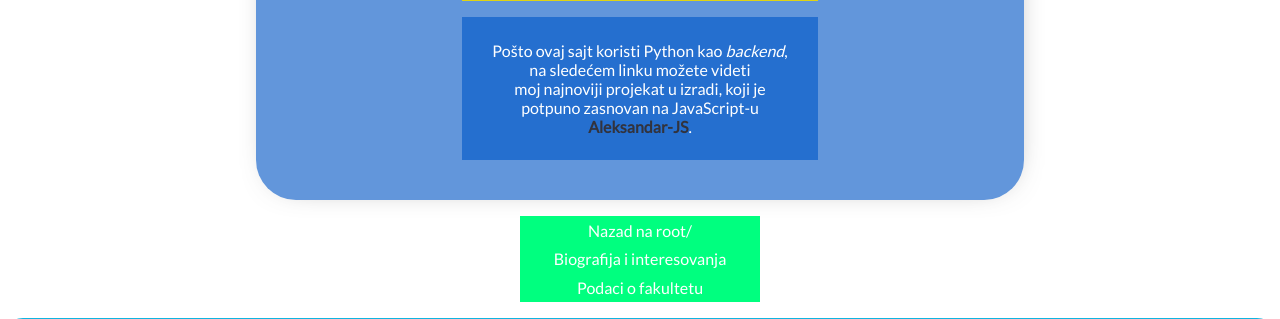
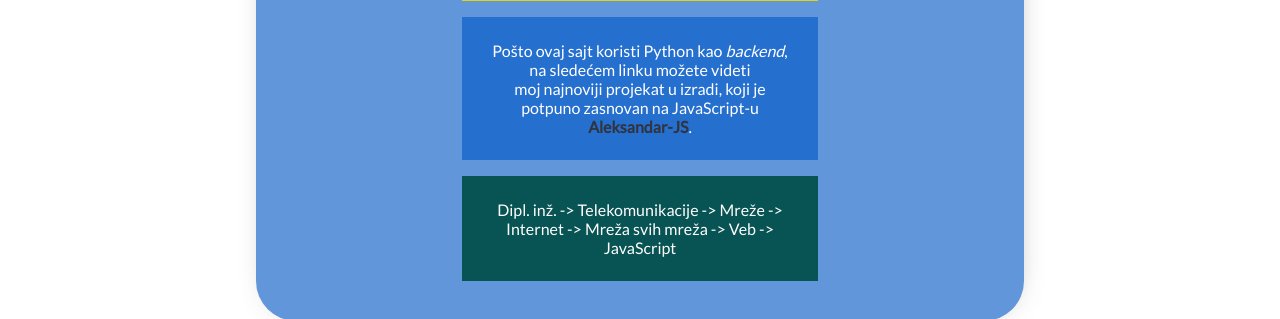
Before and after one commit to CoaPro/root, a Django app: page /root/opis in a window 1280 px wide. Shown: the part 1197-1516 px from the top of the page. Run offline with Django 3.2, Linux system fonts and the light colour scheme.

Commit message:
Update 4 | 3. 3. 2021.

```diff
--- a/aleksandarlukovic/static/root/css/opis.css
+++ b/aleksandarlukovic/static/root/css/opis.css
@@ -48,7 +48,7 @@
     transform: rotateY(180deg);
 }
 
- .telo0itemA, .telo0itemB, .telo0itemC, .telo0itemD
+ .telo0itemA, .telo0itemB, .telo0itemC, .telo0itemD, .telo0item1
 {
     width: 40%;
     margin: 0.5em auto;
@@ -59,6 +59,7 @@
 .telo0itemB {background-color: rgb(38, 184, 147);}
 .telo0itemC {background-color: rgb(224, 211, 20);}
 .telo0itemD {background-color: rgb(37, 111, 207);}
+.telo0item1 {background-color: rgb(8, 83, 83);}
 
 .opisMeni
 {
--- a/aleksandarlukovic/templates/informatika/informatika.html
+++ b/aleksandarlukovic/templates/informatika/informatika.html
@@ -1,7 +1,7 @@
 <html>
 
 <head>
-<title> Coa Pro | Internet Security</title>
+<title> Coa Pro | Informatika</title>
 
 {% load static %}
 <link rel="stylesheet" href="{% static 'informatika/css/pocetna.css' %}">
--- a/aleksandarlukovic/templates/profil/online_courses.html
+++ b/aleksandarlukovic/templates/profil/online_courses.html
@@ -4,7 +4,7 @@
     <meta charset="UTF-8">
     <meta name="viewport" content="width=device-width, initial-scale=1.0">
     <meta name="author" content="Aleksandar Luković">
-    <title>Aleksandar Luković | Online kursevi  </title>
+    <title>Aleksandar Luković | Online courses  </title>
 
     {% load static %}
     <link rel="stylesheet" href="{% static 'profil/css/stil-zaglavlje.css'%}">
--- a/aleksandarlukovic/templates/root/aktivnosti.html
+++ b/aleksandarlukovic/templates/root/aktivnosti.html
@@ -4,7 +4,7 @@
     <meta charset="UTF-8">
     <meta http-equiv="X-UA-Compatible" content="IE=edge">
     <meta name="viewport" content="width=device-width, initial-scale=1.0">
-    <title>Aleksandar Luković | Blog</title>
+    <title>Aleksandar Luković | Bitni datumi</title>
     {% load static %}
     <link rel="stylesheet" href="{% static 'root/css/zaglavlje.css'%}">
     <link rel="stylesheet" type="text/css" href="{% static 'root/css/aktivnosti.css' %}">
--- a/aleksandarlukovic/templates/root/opis.html
+++ b/aleksandarlukovic/templates/root/opis.html
@@ -13,7 +13,7 @@
 <body>
 
     <div class="zaglavlje">
-        <p id="txt">Aleksandar Luković | Opis </p>
+        <p id="txt">Aleksandar Luković | Biografija </p>
 
         <div class="navbar">
 
@@ -132,6 +132,10 @@
 
         </div>
 
+        <div class="telo0item1">
+            Dipl. inž. -> Telekomunikacije -> Mreže -> Internet -> Mreža svih mreža -> Veb -> JavaScript
+        </div>
+
     </div>
 
     <div class="opisMeni">
--- a/aleksandarlukovic/templates/root/projekti.html
+++ b/aleksandarlukovic/templates/root/projekti.html
@@ -3,7 +3,7 @@
 <head>
     <meta charset="UTF-8">
     <meta name="viewport" content="width=device-width, initial-scale=1.0">
-    <title>Root | Projekti</title>
+    <title>Root | Veb projekti</title>
 
     {% load static %}
     <link rel="stylesheet" href="{% static 'root/css/zaglavlje.css'%}">
--- a/aleksandarlukovic/templates/telekomunikacije/beleske.html
+++ b/aleksandarlukovic/templates/telekomunikacije/beleske.html
@@ -3,7 +3,7 @@
 <head>
     <meta charset="UTF-8">
     <meta name="viewport" content="width=device-width, initial-scale=1.0">
-    <title>Beleške</title>
+    <title>Telekomunikacije | Beleške</title>
 
     {%load static%}
     <link rel="stylesheet" href="{% static 'telekomunikacije/css/zaglavlje.css' %}">
--- a/aleksandarlukovic/templates/telekomunikacije/bezbednost_informacija.html
+++ b/aleksandarlukovic/templates/telekomunikacije/bezbednost_informacija.html
@@ -3,7 +3,7 @@
 <head>
     <meta charset="UTF-8">
     <meta name="viewport" content="width=device-width, initial-scale=1.0">
-    <title>Bezbednost infromacija</title>
+    <title>Telekomunikacije | Bezbednost infromacija</title>
 
     {% load static %}
     <link rel="stylesheet" href="{% static 'telekomunikacije/css/zaglavlje.css' %}">
--- a/aleksandarlukovic/templates/telekomunikacije/bezbednost_informacija2.html
+++ b/aleksandarlukovic/templates/telekomunikacije/bezbednost_informacija2.html
@@ -3,7 +3,7 @@
 <head>
     <meta charset="UTF-8">
     <meta name="viewport" content="width=device-width, initial-scale=1.0">
-    <title>Bezbednost infromacija</title>
+    <title>Telekomunikacije | Bezbednost infromacija</title>
     <link rel="stylesheet" href="css/bi2.css">
     <link rel="stylesheet" href="css/zaglavlje.css">
     <link rel="stylesheet" href="css/zacelje.css">
--- a/aleksandarlukovic/templates/telekomunikacije/telekomunikacije.html
+++ b/aleksandarlukovic/templates/telekomunikacije/telekomunikacije.html
@@ -3,7 +3,7 @@
 <head>
     <meta charset="UTF-8">
     <meta name="viewport" content="width=device-width, initial-scale=1.0">
-    <title>Saobraćajni fakultet </title>
+    <title>Saobraćajni fakultet | Telekomunikacije </title>
 
     {% load static %}
     <link rel="stylesheet" href="{% static 'telekomunikacije/css/zaglavlje.css' %}">
```
